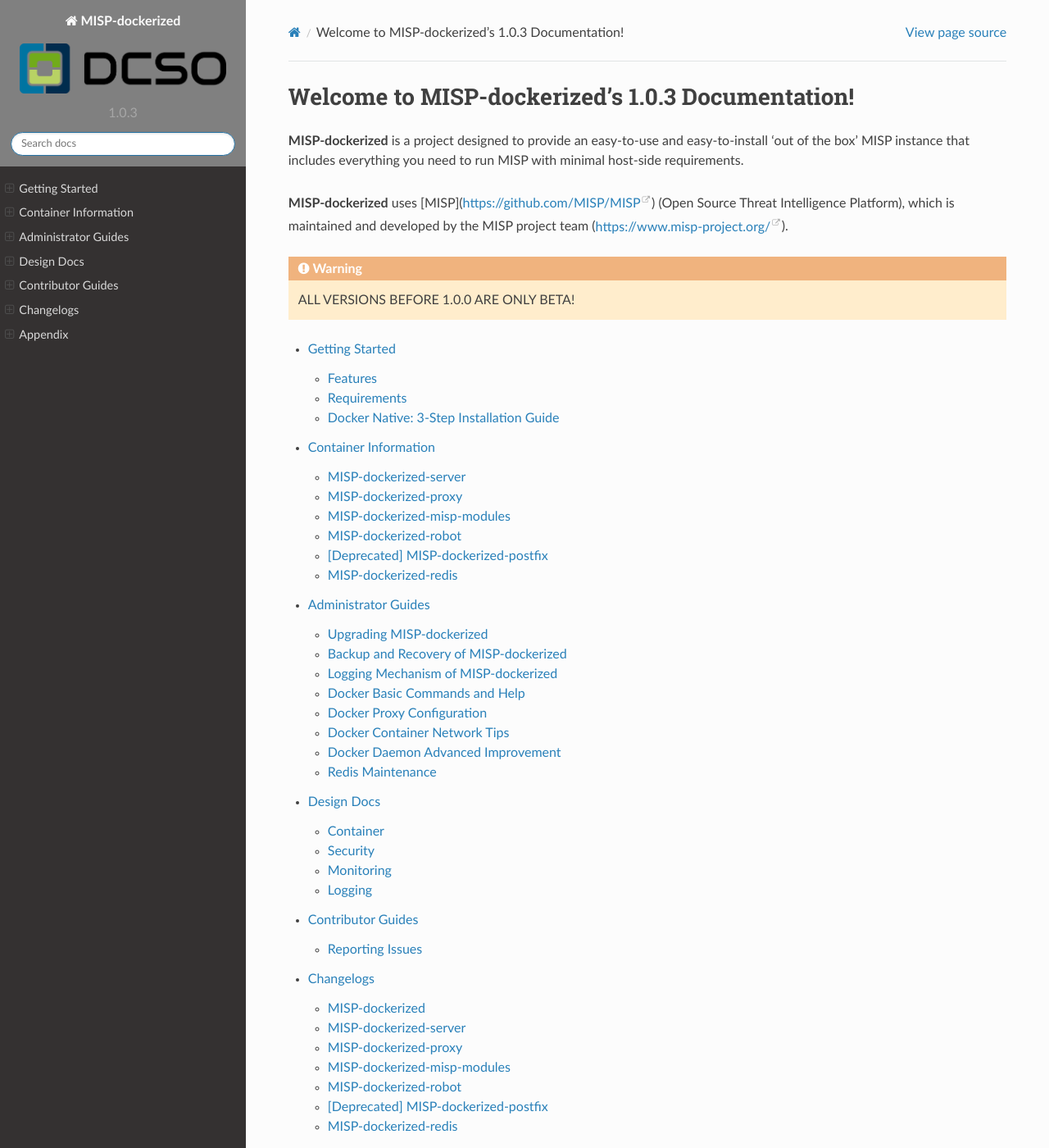
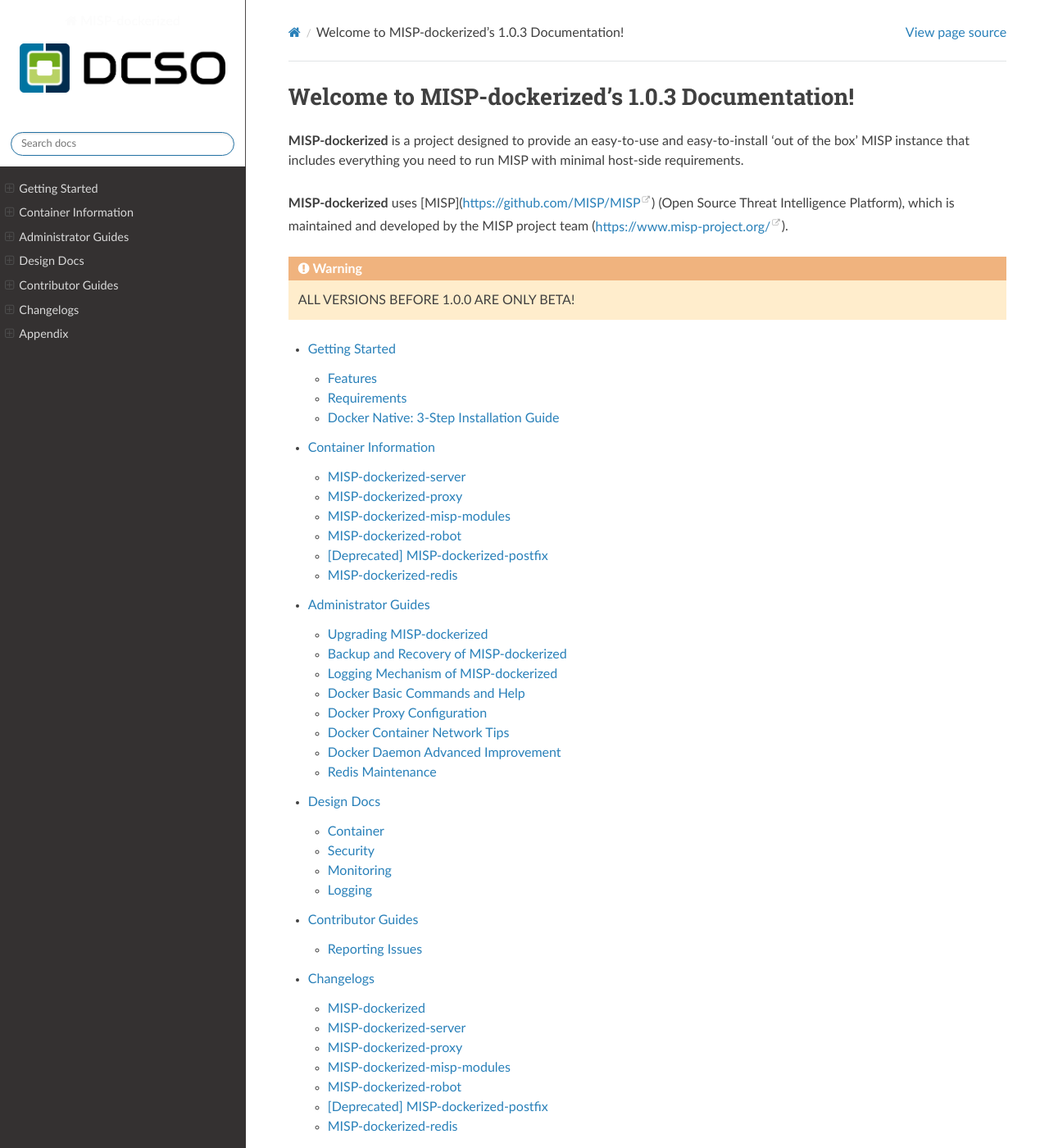
Before and after one commit to DCSO/MISP-dockerized-docs, a Sphinx documentation site: the page built from docs/index.rst, in a window 1280 px wide and 1400 px high. Shown: the whole window at 82% size. Built offline with Sphinx 7.4.7 and the Read the Docs theme 2.0.0, drawn with Linux system fonts in a browser that asks for light colours; pages that are not in the unit, such as notebooks, are missing from menus.

Commit message:
Update style.css to change colors and add an border

```diff
--- a/docs/_static/style.css
+++ b/docs/_static/style.css
@@ -1,13 +1,18 @@
 /* Max Page width */
 .wy-nav-content {
     max-width: 1200px !important;
-
+    background: white;
 }
 
 /* Sidebar header (and topbar for mobile) */
 .wy-side-nav-search, .wy-nav-top {
-    background: #808080;
+    background: white;
+    border-right: 1px #4e4a4a solid;
   }
+
+.wy-nav-content {
+    background: white;
+}
 
   /* Sidebar */
 /* .wy-nav-side {
```
Also changed, not shown: .travis.yml.
